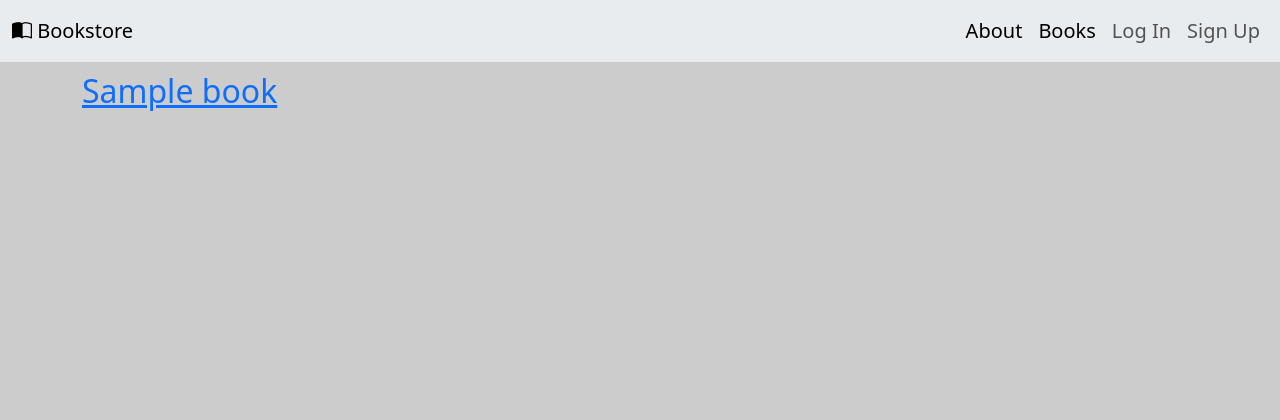
After one commit to dmurawski/Bookstore, a Django app: page /books/ in a window 1280 px wide. The commit adds this page. Shown: the top 420 px of the page. Run offline with Django 4.2, Linux system fonts and the light colour scheme; tables that the repository leaves empty hold one stand-in row (values such as "Sample post"); parts of the project's set-up code (start-up, migrations or seed data) failed here and were passed over.

Commit message:
add app books,tests app books, templates, using uuid in book model

```diff
--- /dev/null
+++ b/books/apps.py
@@ -0,0 +1,6 @@
+from django.apps import AppConfig
+
+
+class BooksConfig(AppConfig):
+    default_auto_field = 'django.db.models.BigAutoField'
+    name = 'books'
--- /dev/null
+++ b/books/models.py
@@ -0,0 +1,20 @@
+from django.db import models
+from django.urls import reverse
+import uuid
+
+
+class Book(models.Model):
+    id = models.UUIDField(
+        primary_key=True,
+        default=uuid.uuid4,
+        editable=False,
+    )
+    title = models.CharField(max_length=200)
+    author = models.CharField(max_length=200)
+    price = models.DecimalField(max_digits=6, decimal_places=2)
+
+    def __str__(self):
+        return self.title
+
+    def get_absolute_url(self):
+        return reverse("books:book_detail", args=[str(self.id)])
--- /dev/null
+++ b/books/urls.py
@@ -0,0 +1,9 @@
+from django.urls import path
+from . import views
+
+app_name = "books"
+
+urlpatterns = [
+    path("", views.BookListView.as_view(), name="book_list"),
+    path("<uuid:pk>/", views.BookDetialView.as_view(), name="book_detail"),
+]
--- /dev/null
+++ b/books/views.py
@@ -0,0 +1,14 @@
+from django.views import generic
+from .models import Book
+
+
+class BookListView(generic.ListView):
+    model = Book
+    context_object_name = "book_list"
+    template_name = "books/book_list.html"
+
+
+class BookDetialView(generic.DetailView):
+    model = Book
+    context_object_name = "book"
+    template_name = "books/book_detail.html"
--- a/django_project/urls.py
+++ b/django_project/urls.py
@@ -9,5 +9,6 @@ urlpatterns = [
     path("accounts/", include("allauth.urls")),
     # Local apps
     path("", include("pages.urls")),
-    path("accounts/", include("accounts.urls")),
+    path("books/", include("books.urls")),
+    # path("accounts/", include("accounts.urls")),
 ]
--- /dev/null
+++ b/templates/books/book_list.html
@@ -0,0 +1,15 @@
+{% extends "_base.html" %}
+
+{% block title %}Books{% endblock title %}
+
+{% block content %}
+    {% for book in book_list %}
+        <div>
+            <h2>
+                <a href="{{ book.get_absolute_url }}">
+                    {{ book.title }}
+                </a>
+            </h2>
+        </div>
+    {% endfor %}
+{% endblock content %}
--- a/templates/navbar.html
+++ b/templates/navbar.html
@@ -10,10 +10,16 @@
       <div class="collapse navbar-collapse justify-content-end" id="navbarCollapse">
         <ul class="navbar-nav ps-5">
           <li class="nav-item">
-            <a class="nav-link" href="{% url 'pages:about' %}">
+            <a class="nav-link active" href="{% url 'pages:about' %}">
               About
             </a>
           </li>
+          <li class="nav-item">
+            <a class="nav-link active" href="{% url 'books:book_list' %}">
+              Books
+            </a>
+          </li>
+
           {% if user.is_authenticated %}
             <li class="nav-item">
               <a class="nav-link active" aria-current="page" href="{% url 'account_logout' %}">
```
Also changed, not shown: books/admin.py (added, +11 -0 lines), books/tests.py (added, +32 -0 lines), django_project/settings.py (+4 -3 lines), templates/books/book_detail.html (added, +13 -0 lines), books/__init__.py (added), books/migrations/0001_initial.py (added), books/migrations/__init__.py (added).
